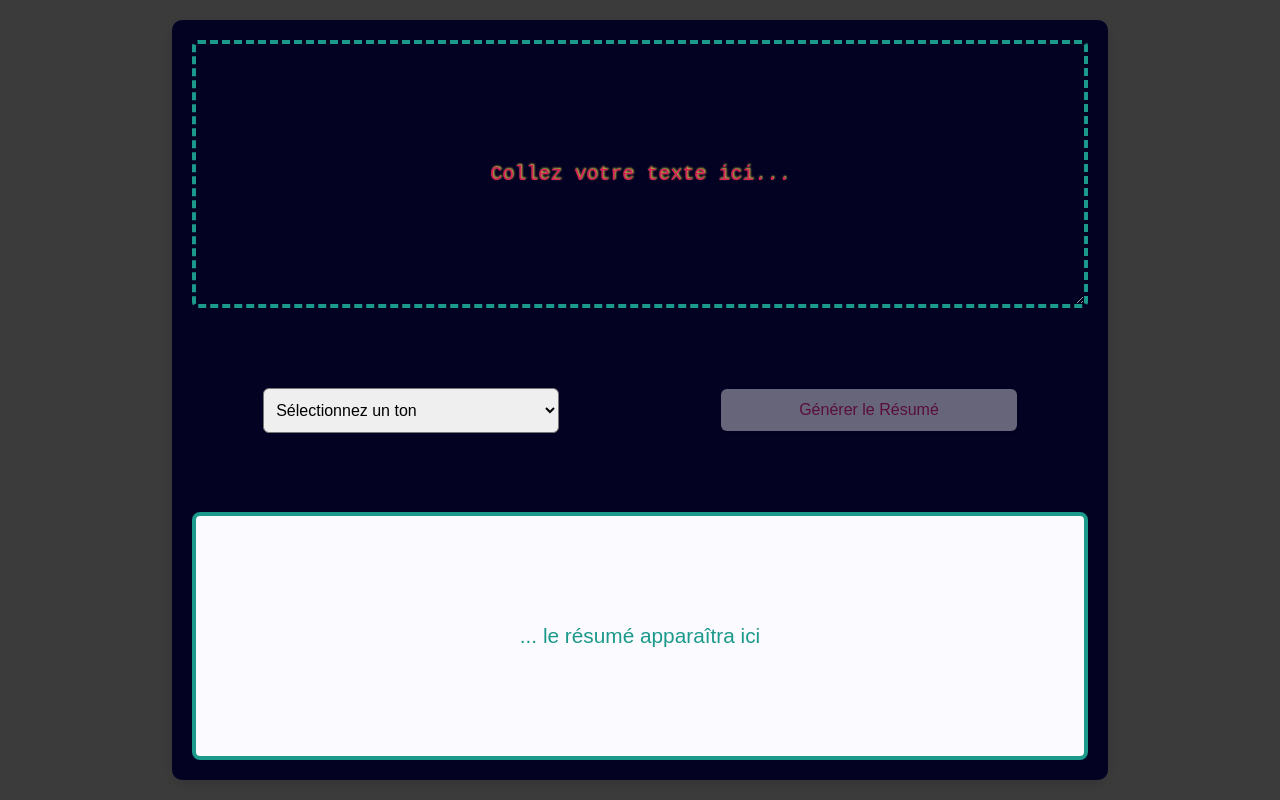
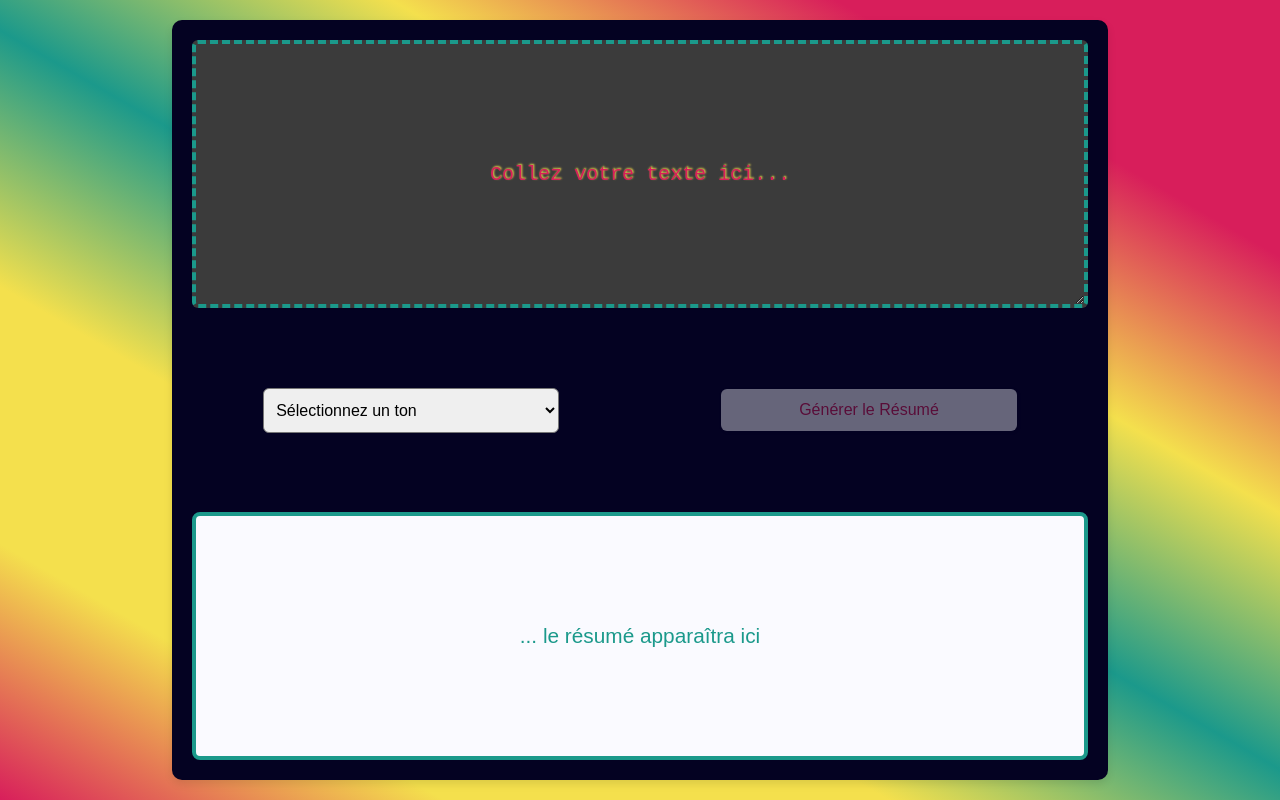
Before and after one commit to Flothar78/mistral_app_test_frontend, a Vue app: page / in a window 1280 px wide. Built offline with nearby package versions, Linux system fonts and the light colour scheme.

Commit message:
Add background colors

```diff
--- a/src/App.vue
+++ b/src/App.vue
@@ -109,7 +109,16 @@ body {
   display: flex;
   justify-content: center;
   align-items: center;
-  background-color: var(--grey);
+  background: linear-gradient(
+    210deg,
+    var(--flash),
+    var(--flash),
+    var(--shine),
+    var(--green),
+    var(--shine),
+    var(--shine),
+    var(--flash)
+  );
 }
 .container {
   font-family: Arial, sans-serif;
@@ -131,7 +140,7 @@ textarea {
   box-sizing: border-box;
   width: 100%;
   padding: 15px;
-  background-color: var(--black);
+  background-color: var(--grey);
   color: var(--white);
   border-radius: 6px;
   resize: vertical;
@@ -206,6 +215,11 @@ button:disabled {
   .controls {
     flex-direction: column;
   }
+  /* select {
+    position: relative;
+    max-width: 100%;
+  } */
+
   select,
   button {
     width: 80%;
```
